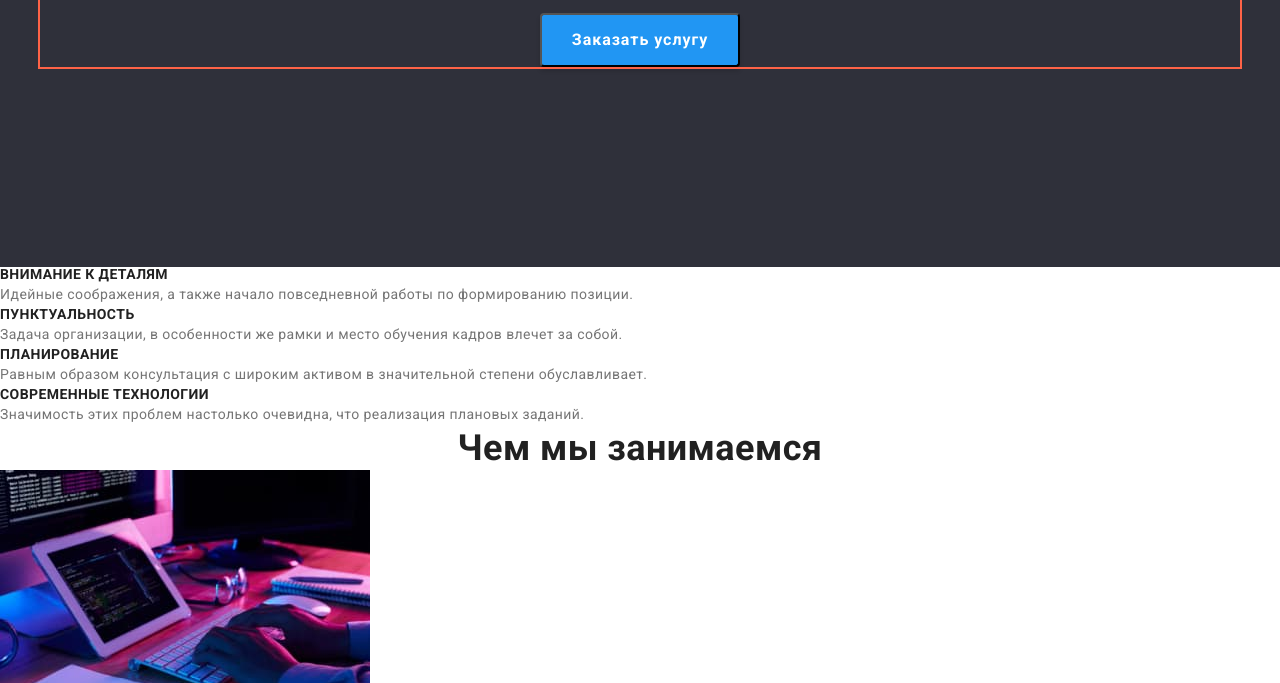
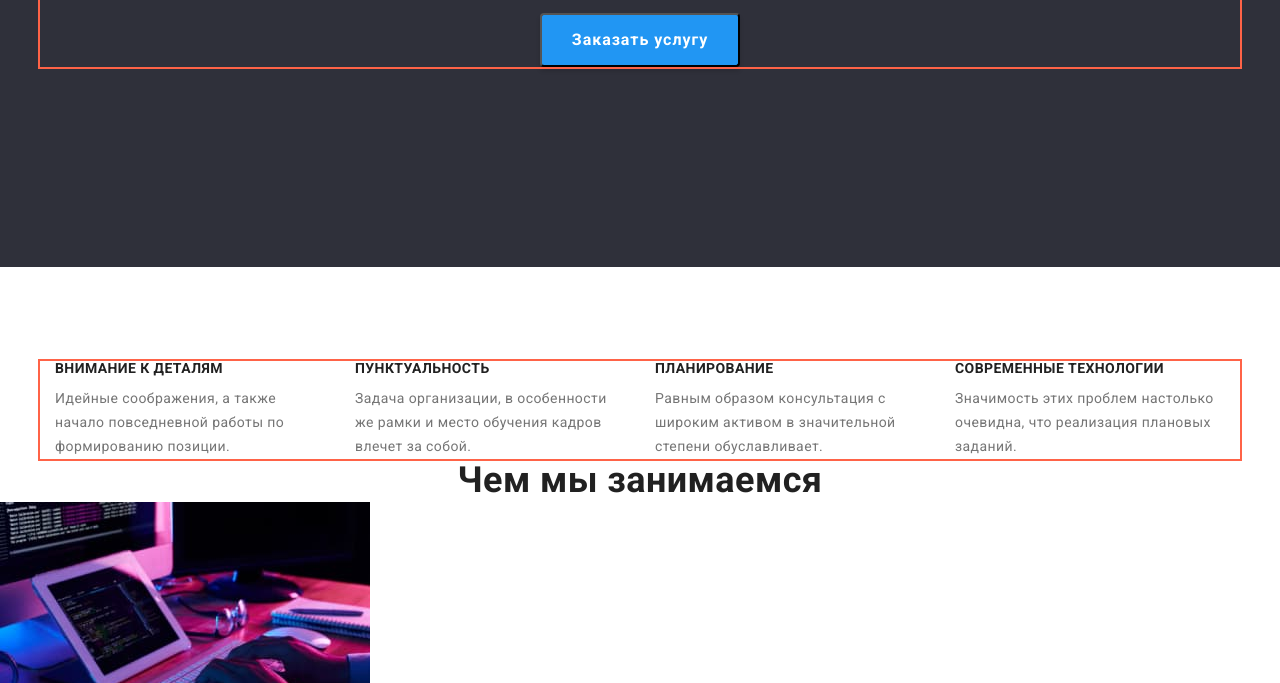
Before and after one commit to GoDmitrAn/goit-markup-hw-03, a plain HTML site: page index.html in a window 1280 px wide. Shown: the part 417-1100 px from the top of the page. Drawn offline with nearby package versions, Linux system fonts and the light colour scheme.

Commit message:
features section was made using flex

```diff
--- a/css/styles.css
+++ b/css/styles.css
@@ -153,16 +153,29 @@ padding: 200px 0px;
   text-align: center;
 }
 /* ********features******* */
+.features{
+  padding-top: 94px;
+}
+.features-list {
+  display: flex;
+  margin-left: -30px;
+}
 .features-list .title {
   color: var(--primary-text-color);
   font-size: 14px;
   line-height: 1.14;
   font-weight: 700;
   text-transform: uppercase;
+    margin-bottom: 10px;
 }
 .features-description{
   line-height: 1.71;
 }
+.features-list-item{
+  flex-basis: calc(100% / 4 - 30px);
+  margin-left: 30px;
+}
+
 /* *********team****** */
 .team-list .title {
   color: var(--primary-text-color);
@@ -171,6 +184,7 @@ padding: 200px 0px;
   font-size: 16px;
   line-height: 1.19;
    text-align: center;
+
 }
 .team-description {
   font-size: 16px;
--- a/index.html
+++ b/index.html
@@ -41,26 +41,31 @@
               </div>
         </section>
         <!-- *********our features****** -->
-        <section  class="section">
+        <section  class="section features">
+           <div class="container">
                 <h2 class="visually-hidden">Особенности</h2>
                 <ul class="features-list list">
-                <li>
+                    <li class="features-list-item">
                         <h3 class="title">Внимание к деталям</h3>
-                    <p class="features-description">Идейные соображения, а также начало повседневной работы по формированию позиции.</p>
+                        <p class="features-description">Идейные соображения, а также начало повседневной работы по формированию позиции.
+                        </p>
                     </li>
-                <li>
+                    <li class="features-list-item">
                         <h3 class="title">Пунктуальность</h3>
-                    <p class="features-description">Задача организации, в особенности же рамки и место обучения кадров влечет за собой.</p>
+                        <p class="features-description">Задача организации, в особенности же рамки и место обучения кадров влечет за
+                            собой.</p>
                     </li>
-                <li>
+                    <li class="features-list-item">
                         <h3 class="title">Планирование</h3>
-                    <p class="features-description">Равным образом консультация с широким активом в значительной степени обуславливает.</p>
+                        <p class="features-description">Равным образом консультация с широким активом в значительной степени
+                            обуславливает.</p>
                     </li>
-                <li>
+                    <li class="features-list-item">
                         <h3 class="title">Современные технологии</h3>
                         <p class="features-description">Значимость этих проблем настолько очевидна, что реализация плановых заданий.</p>
                     </li>
                 </ul>
+           </div>
         </section>
         <!-- ****what we do***** -->
         <section class="section">
```
Lines whose indentation alone changed are shown as unchanged.
